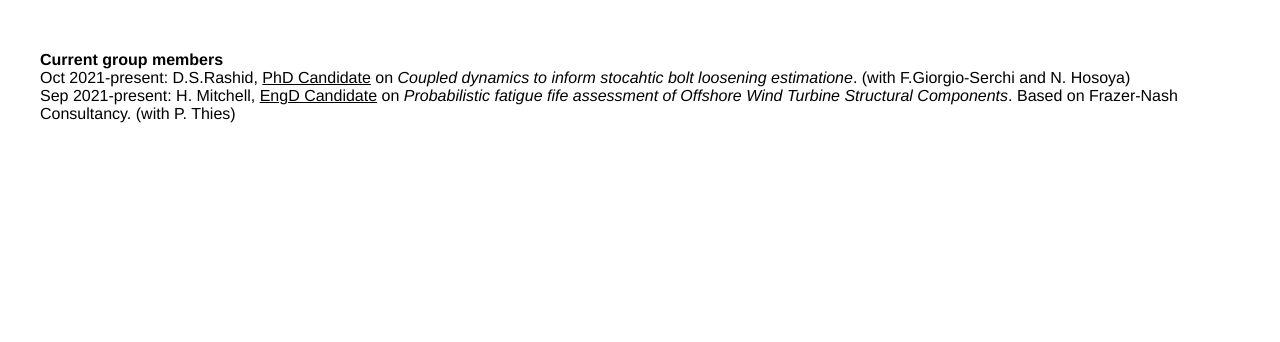
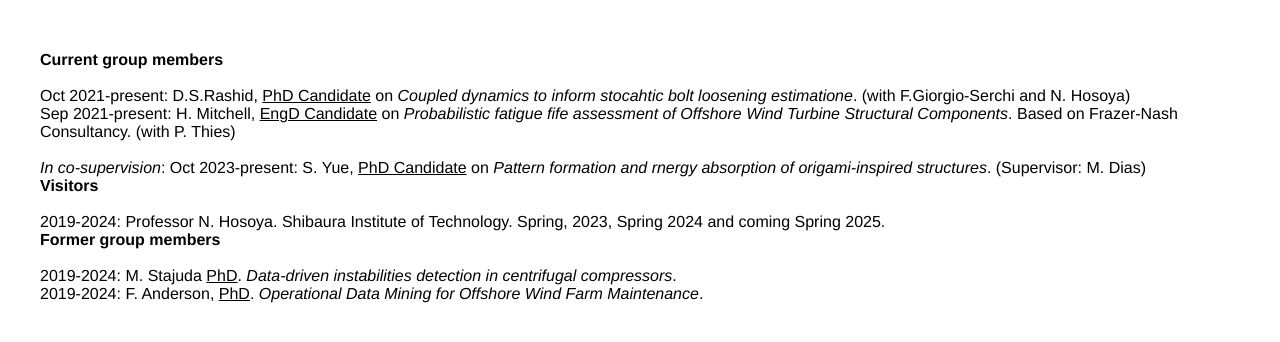
Before and after one commit to dgarciacava/dgarciacava.github.io, a plain HTML site: page group.html in a window 1280 px wide. Shown: the part 372-714 px from the top of the page. Drawn offline with Linux system fonts and the light colour scheme.

Commit message:
Update group.html

```diff
--- a/group.html
+++ b/group.html
@@ -56,8 +56,19 @@
         <img src="DVMlogo.png"><br><br><br>
     </div>
 
-<strong>Current group members</strong><br>
+<strong>Current group members</strong><br><br>
         Oct 2021-present: <a href="https://scholar.google.co.uk/citations?user=F2k5iAwAAAAJ&hl=en"> D.S.Rashid</a>, <u>PhD Candidate</u> on <i>Coupled dynamics to inform stocahtic bolt loosening estimatione</i>. (with F.Giorgio-Serchi and N. Hosoya)<br>
-        Sep 2021-present: <a #> H. Mitchell</a>, <u>EngD Candidate</u> on <i>Probabilistic fatigue fife assessment of Offshore Wind Turbine Structural Components</i>. Based on Frazer-Nash Consultancy. (with P. Thies)<br>
+        Sep 2021-present: <a #> H. Mitchell</a>, <u>EngD Candidate</u> on <i>Probabilistic fatigue fife assessment of Offshore Wind Turbine Structural Components</i>. Based on Frazer-Nash Consultancy. (with P. Thies)<br><br>
+<i>In co-supervision</i>:
+        Oct 2023-present: <a href="https://scholar.google.com/citations?user=HsOsNb8AAAAJ&hl=en"> S. Yue</a>, <u>PhD Candidate</u> on <i>Pattern formation and rnergy absorption of origami-inspired structures</i>. (Supervisor: M. Dias)<br>
+
+
+<strong>Visitors</strong><br><br>
+        2019-2024: Professor N. Hosoya. Shibaura Institute of Technology. Spring, 2023, Spring 2024 and coming Spring 2025.<br>
+
+
+<strong>Former group members</strong><br><br>
+        2019-2024: M. Stajuda</, <a href="https://era.ed.ac.uk/handle/1842/41693"> <u>PhD</u></a>. <i>Data-driven instabilities detection in centrifugal compressors</i>.<br>
+        2019-2024: F. Anderson</a>, <a href="https://era.ed.ac.uk/handle/1842/41626"> <u>PhD</u></a>. <i>Operational Data Mining for Offshore Wind Farm Maintenance</i>.<br>
 </body>
 </html>
```
